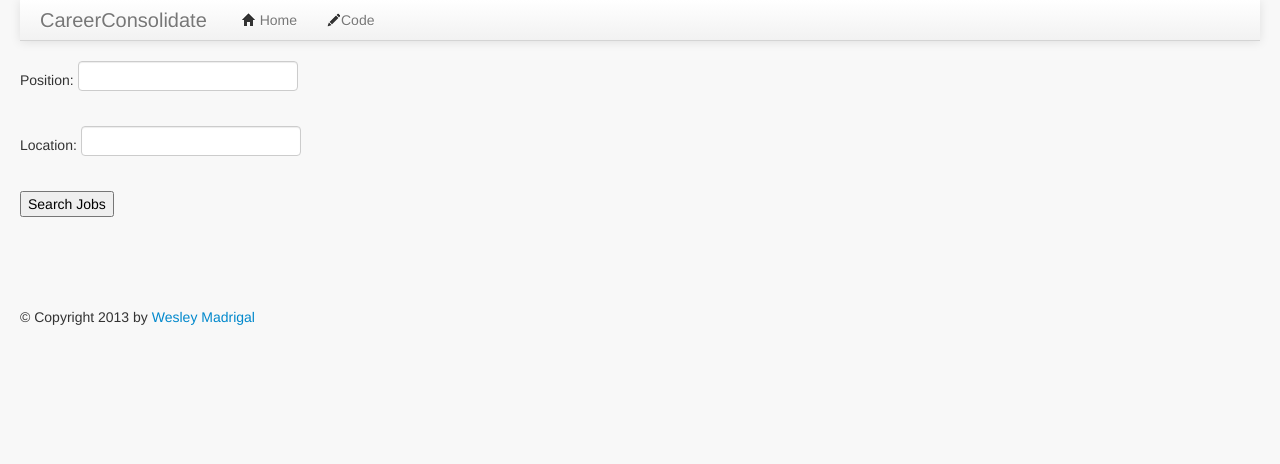
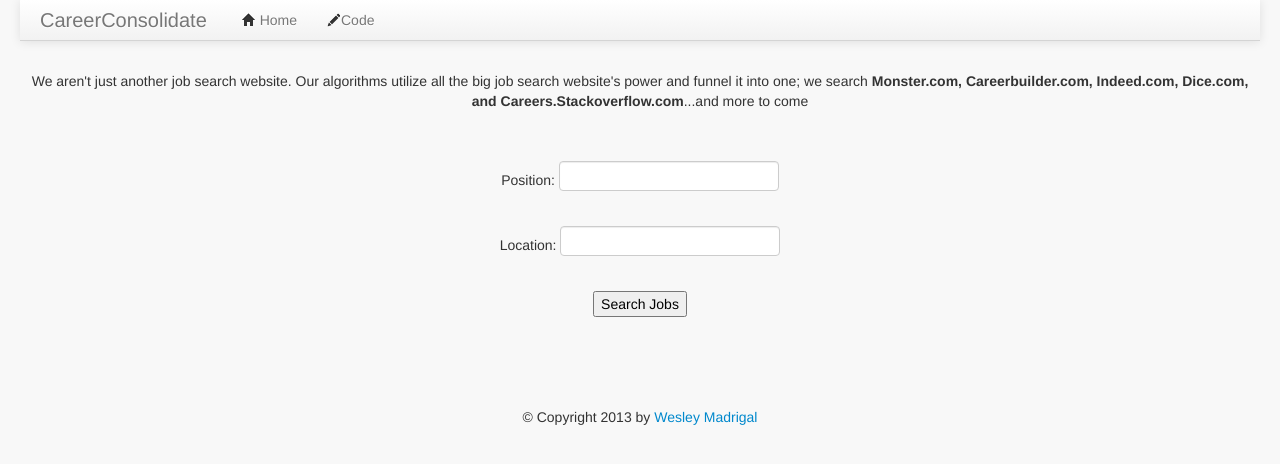
Before and after one commit to jpaezsa/CareerConsolidate, a Python web app: template careerapp/templates/main.html in a window 1280 px wide. Shown: the top 464 px of the page. Run offline with Jinja, Linux system fonts and the light colour scheme; the template is opened without the code that fills it, so the values that code supplies are empty.

Commit message:
Encoding errors remedied, for now

```diff
--- a/careerapp/main.py
+++ b/careerapp/main.py
@@ -61,7 +61,8 @@ class MainHandler(Handler):
 						del jobs[jobs.index(e)]
 			jobs_dict = {}
 			for i in jobs:
-				jobs_dict[i.text] = i.absolute_url
+				key = i.text.decode('utf-8').encode('ascii', 'xmlcharrefreplace')
+				jobs_dict[key] = i.absolute_url
 
 			self.render('main.html', position = position, location = location, jobs_dict = jobs_dict)
 
--- a/careerapp/search_engine_mine.py
+++ b/careerapp/search_engine_mine.py
@@ -152,9 +152,9 @@ def stack_jobs(position, location):
                 jobs += cur_links[start_cared:stop_cared]
     # to delete the unnecessary links to languages
     # while there are still Link objects containing the parameters....
-    while len([i for i in jobs if ('class', 'title job-link') not in i.attrs]) > 0:
+    while len([i for i in jobs if ('class', 'post-tag job-link') in i.attrs or ('class', 'fav-toggle') in i.attrs]) > 0:
         for i in jobs:
-            if ('class', 'title job-link') not in i.attrs:
+            if ('class', 'post-tag job-link') in i.attrs or ('class', 'fav-toggle') in i.attrs:
                 del jobs[jobs.index(i)]
     return jobs
 
@@ -256,7 +256,7 @@ def get_monster_jobs2(position, location):
         br.follow_link([e for e in br.links() if e.text == 'Next'][0])
         current_links = [i for i in br.links()]
         start_jobs = current_links.index([e for e in current_links if e.text == 'Advanced Search'][0])
-        stop_jobs = current_links.index([j for j in current_links if j.text == '1'][0], start_jobs)
+        stop_jobs = current_links.index([j for j in current_links if j.text == 'Previous'][0], start_jobs)
         jobs += current_links[start_jobs:stop_jobs]
     while len([i for i in jobs if ('class', 'slJobTitle') not in i.attrs]) > 0:
         for e in jobs:
--- a/careerapp/templates/main.html
+++ b/careerapp/templates/main.html
@@ -48,7 +48,10 @@
    		</div>
 	</div>
 <br>
-<div class="content pagination-center">
+<div class="content pagination-centered">
+<p style="margin-left:10px; margin-right:10px; margin-top:10px; margin-bottom:10px;">We aren't just another job search website.  Our algorithms utilize all the big job search website's power and funnel it into one; we search <b>Monster.com,  Careerbuilder.com,  Indeed.com,  Dice.com,  and Careers.Stackoverflow.com</b>...and more to come</p>
+<br>
+<br>
 	<form method="POST">
 		<label>Position:
 		<input type="text" name="position" />
--- a/search_engine_mine.py
+++ b/search_engine_mine.py
@@ -256,7 +256,7 @@ def get_monster_jobs2(position, location):
         br.follow_link([e for e in br.links() if e.text == 'Next'][0])
         current_links = [i for i in br.links()]
         start_jobs = current_links.index([e for e in current_links if e.text == 'Advanced Search'][0])
-        stop_jobs = current_links.index([j for j in current_links if j.text == '1'][0], start_jobs)
+        stop_jobs = current_links.index([j for j in current_links if j.text == 'Previous'][0], start_jobs)
         jobs += current_links[start_jobs:stop_jobs]
     while len([i for i in jobs if ('class', 'slJobTitle') not in i.attrs]) > 0:
         for e in jobs:
```
Also changed, not shown: 3 other files.
